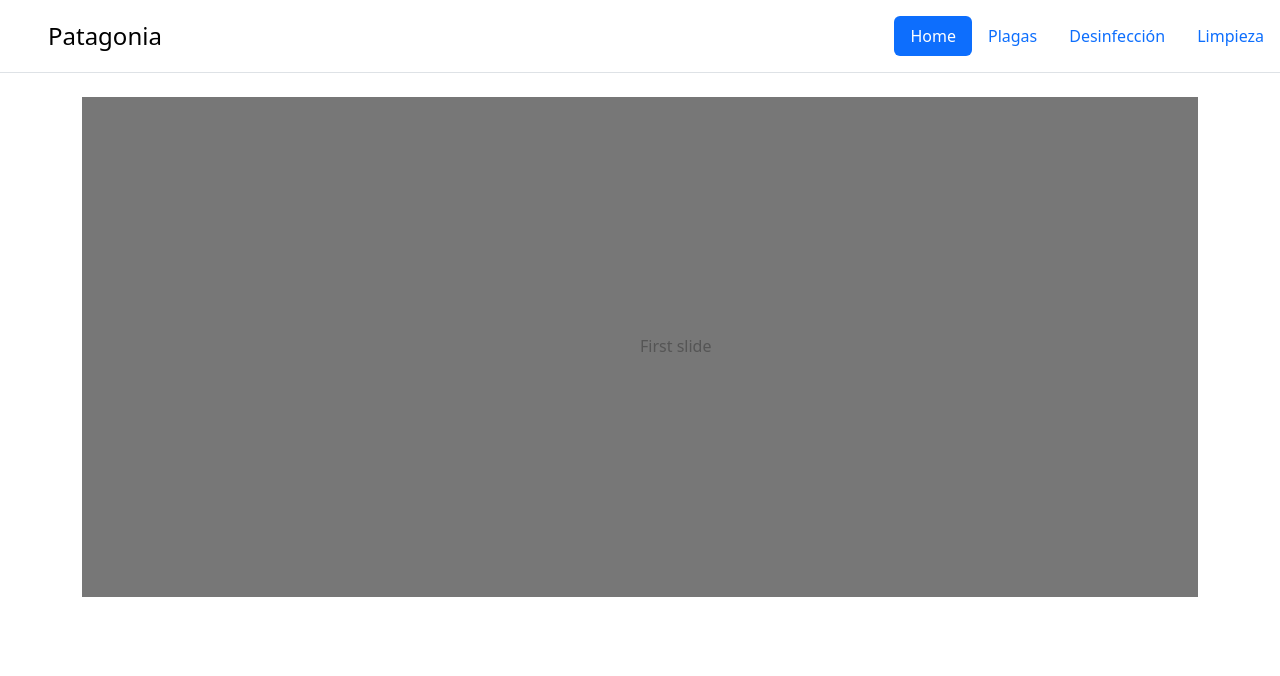
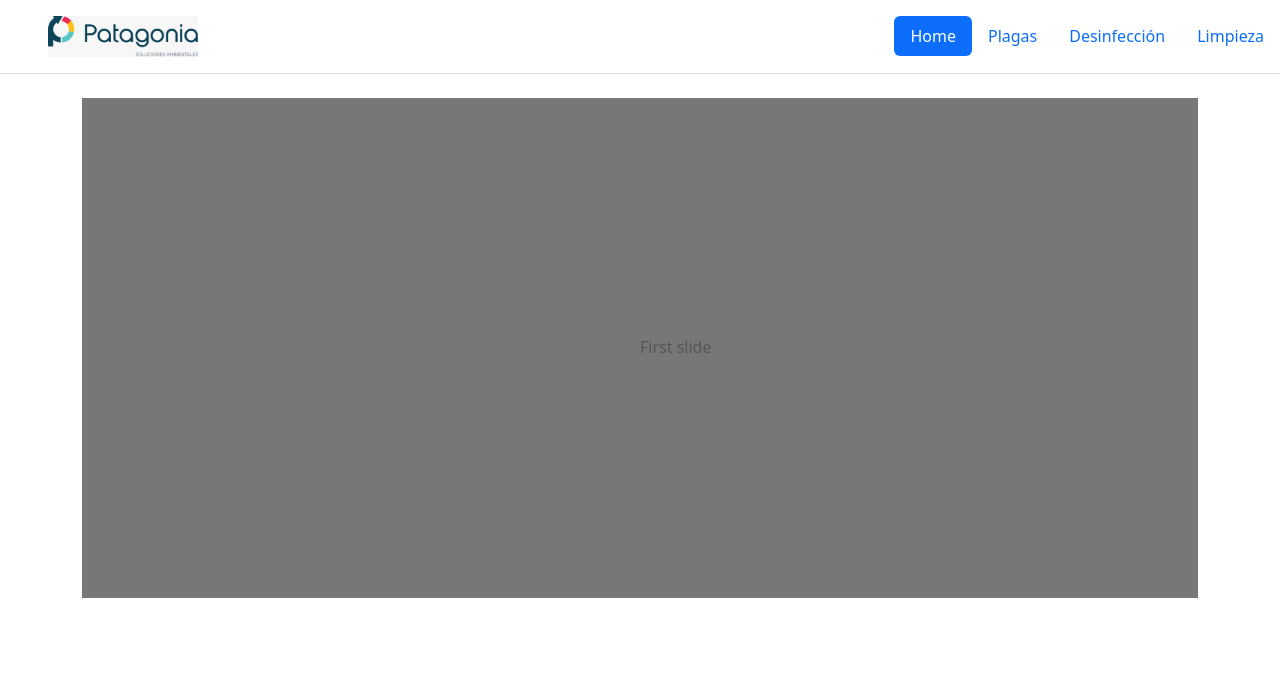
Before and after one commit to sergiogimenezclass/proyectoplagas, a plain HTML site: page index.html in a window 1280 px wide. Shown: the top 676 px of the page. Drawn offline with nearby package versions, Linux system fonts and the light colour scheme.

Commit message:
Agregamos el logo

```diff
--- a/index.html
+++ b/index.html
@@ -24,7 +24,7 @@
                 <svg class="bi me-2" width="40" height="32">
                     <use xlink:href="#bootstrap"></use>
                 </svg>
-                <span class="fs-4">Patagonia</span>
+                <img src="img/logo-patagonia.jpeg" alt="" class="logo">
             </a>
 
             <ul class="nav nav-pills">
--- a/style.css
+++ b/style.css
@@ -6,3 +6,7 @@
 .beneficios {
     margin-top: 100px;
 }
+
+.logo {
+    width: 150px;
+}
```
Also changed, not shown: img/logo-patagonia.jpeg (added).
